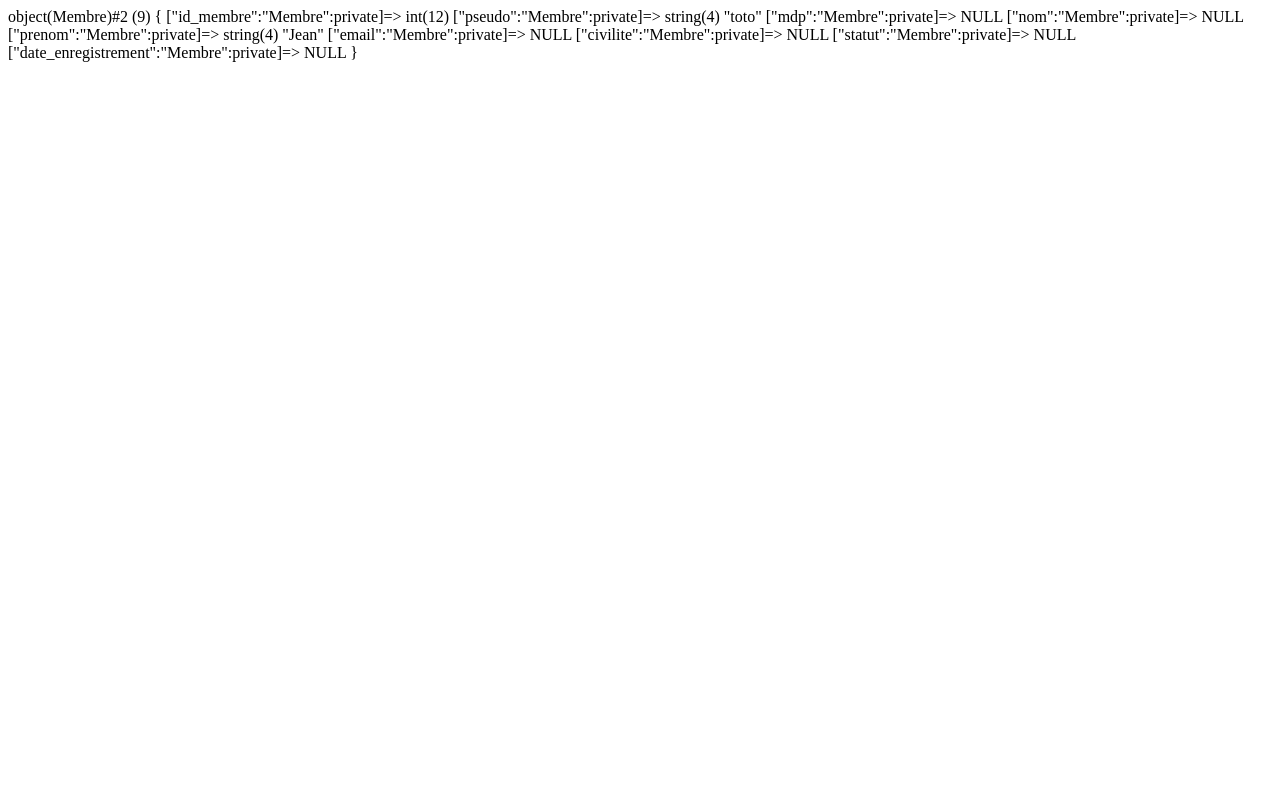
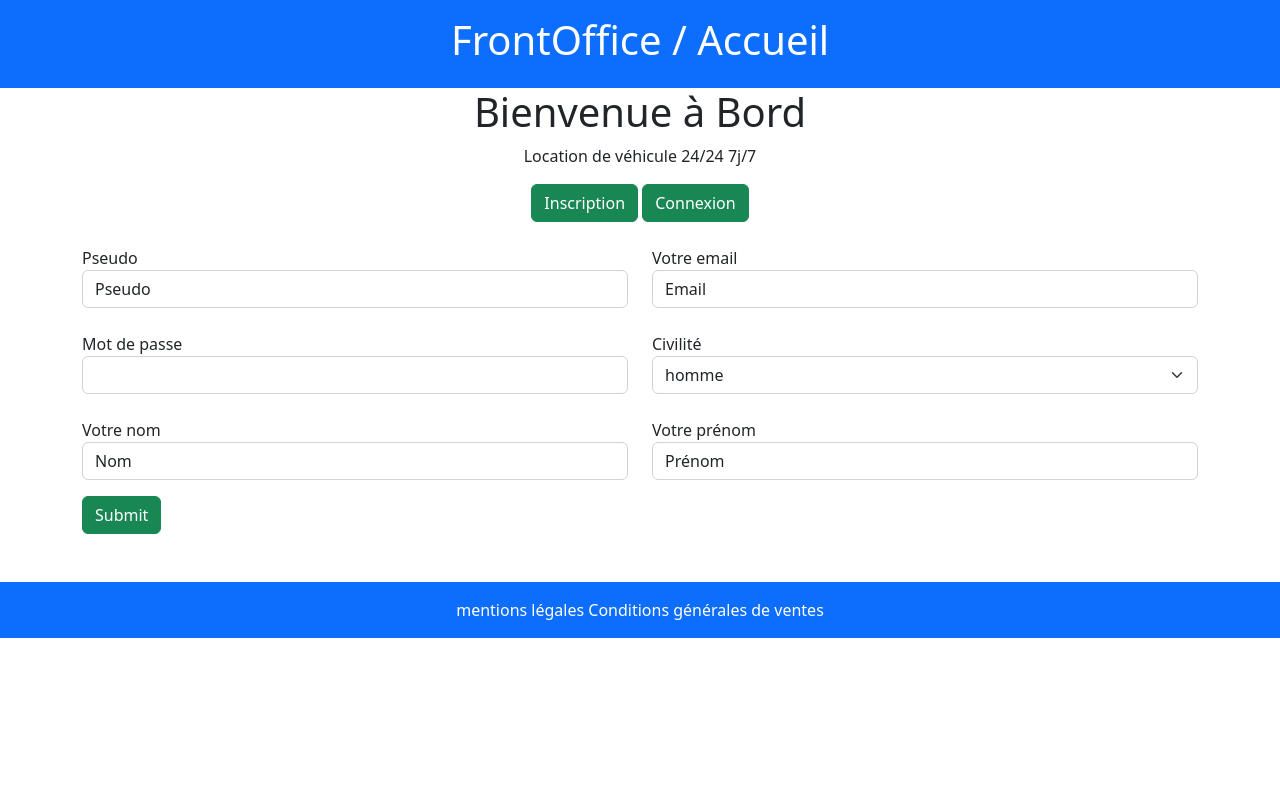
Before and after one commit to xsims77/projet_sira, a PHP site: page /?action=inscription in a window 1280 px wide. Run offline with PHP 8.4, Linux system fonts and the light colour scheme.

Commit message:
connexion membre en cours

```diff
--- /dev/null
+++ b/controller/AgenceController.php
@@ -0,0 +1,6 @@
+<?php
+
+class AgenceController
+{
+
+}
--- /dev/null
+++ b/controller/CommandeController.php
@@ -0,0 +1,6 @@
+<?php
+
+class CommandeController
+{
+
+}
--- /dev/null
+++ b/controller/MembreController.php
@@ -0,0 +1,46 @@
+<?php
+
+class MembreController
+{
+    public function membreAction()
+    {
+        $membreMdl = new MembreModel();
+
+        if(isset($_GET['action']))
+        {
+            $action = $_GET['action'];
+            if($action == "inscription")
+            {
+                include "views/user/inscription.phtml";
+                if(isset($_POST['pseudo']))
+                {
+                    extract($_POST);
+                    // var_dump($_POST);
+
+                    $membre = new Membre(0, $pseudo, $mdp, $nom, $prenom, $email, $civilte, null, null);
+
+                    $membreMdl->inserer($membre);
+
+                    header("location: ?action=connexion");
+                }
+
+            }else if($action == "connexion")
+            {
+                include "views/user/connexion.phtml";
+
+                if ( isset($_POST['pseudo']) )
+                {
+                    $membre = $membreMdl->connexion($_POST['pseudo'],$_POST['mdp']);
+                    if ( $membre->getStatut() == 1 )
+                    {
+                        // var_dump('coucou'); die();
+                        include "views/admin/admin.phtml";
+                    }
+                }
+
+            }
+
+        }
+
+    }
+}
--- /dev/null
+++ b/controller/VehiculeControlleur.php
@@ -0,0 +1,6 @@
+<?php
+
+class VehiculeController
+{
+
+}
--- a/entities/Membre.php
+++ b/entities/Membre.php
@@ -8,24 +8,38 @@ class Membre{
     private $nom;
     private $prenom;
     private $email;
-     private $civilite;
+    private $civilte;
     private $statut;
     private $date_enregistrement;
 
-     public function __construct($data = []){
+    public function __construct($id_membre, $pseudo, $mdp, $nom, $prenom, $email, $civilte, $statut, $date_enregistrement)
+    {
+          $this->id_membre = $id_membre;
+          $this->pseudo = $pseudo;
+          $this->mdp = $mdp;
+          $this->nom = $nom;
+          $this->prenom = $prenom;
+          $this->email = $email;
+          $this->civilte = $civilte;
+          $this->statut = $statut;
+          $this->date_enregistrement = $date_enregistrement;
 
-          foreach($data as $key => $value){
-               //création de la methode set...
-               $methode  = "set" . ucfirst(  $key ) ;
-
-               //teste si le setter existe
-               if( method_exists($this, $methode) ){
-                    //appel du setter et en paramètre la valeur ($value)
-                    $this->$methode($value);
-               }
     }
 
-     }
+//     public function __construct($data = []){
+
+//           foreach($data as $key => $value){
+//                //création de la methode set...
+//                $methode  = "set" . ucfirst(  $key ) ;
+
+//                //teste si le setter existe
+//                if( method_exists($this, $methode) ){
+//                     //appel du setter et en paramètre la valeur ($value)
+//                     $this->$methode($value);
+//                }
+//           }
+
+//      }
 
 
 
@@ -138,19 +152,19 @@ class Membre{
      }
 
      /**
-      * Get the value of civilite
+      * Get the value of civilte
       */
-     public function getCivilite()
+     public function getCivilte()
      {
-          return $this->civilite;
+          return $this->civilte;
      }
 
      /**
-      * Set the value of civilite
+      * Set the value of civilte
       */
-     public function setCivilite($civilite): self
+     public function setCivilte($civilte): self
      {
-          $this->civilite = $civilite;
+          $this->civilte = $civilte;
 
           return $this;
      }
--- a/index.php
+++ b/index.php
@@ -1,14 +1,25 @@
 <?php
+session_start();
 
 include "entities/Membre.php";
 
-$post = [
-     "id_membre" =>12,
-     "pseudo"    => "toto",
-     "prenom"    => "Jean",
-     "machin"    => 450
-];
+include "model/ModelGenerique.php";
 
-$m = new Membre($post);
+include "model/MembreModel.php";
 
-var_dump($m);
+include "controller/MembreController.php";
+
+include "views/header.phtml";
+include "views/home.phtml";
+
+$membre = new MembreController();
+
+$membre->membreAction();
+
+
+
+
+
+
+
+include "views/footer.phtml";
--- /dev/null
+++ b/model/MembreModel.php
@@ -0,0 +1,38 @@
+<?php
+
+class MembreModel extends ModelGenerique
+{
+    public function inserer($membre)
+    {
+        $query = "INSERT INTO membre (pseudo, mdp, nom, prenom, email, civilte, statut, date_enregistrement) VALUES(:pseudo, :mdp, :nom, :prenom, :email, :civilte, 0, now())";
+
+        $this->executeRequete($query,[
+            "pseudo"    => $membre->getPseudo(),
+            "mdp"       => password_hash($membre->getMdp(),PASSWORD_DEFAULT),
+            "nom"       => $membre->getNom(),
+            "prenom"    => $membre->getPrenom(),
+            "email"     => $membre->getEmail(),
+            "civilte"   => $membre->getCivilte()
+        ]);
+    }
+
+    public function connexion($pseudo, $password)
+    {
+        $stmt = $this->executeRequete("SELECT * FROM membre WHERE pseudo =:pseudo", ["pseudo" =>$pseudo]);
+
+        if ( $stmt->rowCount() !=0 )
+        {
+            $res = $stmt->fetch();
+
+            if (password_verify($password, $res['mdp']))
+            {
+                extract($res);
+
+                return new Membre($id_membre, $pseudo, $mdp, $nom, $prenom, $email, $civilte, $statut, $date_enregistrement);
+            }
+        }
+        return null;
+    }
+
+
+}
--- /dev/null
+++ b/model/ModelGenerique.php
@@ -0,0 +1,23 @@
+<?php
+
+abstract class ModelGenerique
+{
+    protected $pdo;
+
+    public function __construct()
+    {
+        $this->pdo = new PDO("mysql:host=127.0.0.1;dbname=projet_sira", "root", "", [
+            PDO::ATTR_DEFAULT_FETCH_MODE => PDO::FETCH_ASSOC,
+            PDO::ATTR_ERRMODE => PDO::ERRMODE_EXCEPTION
+       ]);
+    }
+
+    public function executeRequete($query, $params = [])
+    {
+        $stmt = $this->pdo->prepare($query);
+
+        $stmt->execute($params);
+
+        return $stmt;
+    }
+}
--- /dev/null
+++ b/views/admin/admin.phtml
@@ -0,0 +1 @@
+<h2>Vous êtes sur la page admin </h2>
--- /dev/null
+++ b/views/footer.phtml
@@ -0,0 +1,5 @@
+</main>
+<footer class="bg-primary text-white text-center p-3 mt-5">
+    <a href="" class="text-white text-decoration-none">mentions légales</a>
+    <a href="" class="text-white text-decoration-none">Conditions générales de ventes</a>
+</footer>
--- /dev/null
+++ b/views/header.phtml
@@ -0,0 +1,19 @@
+<!DOCTYPE html>
+<html lang="en">
+<head>
+     <meta charset="UTF-8">
+     <meta http-equiv="X-UA-Compatible" content="IE=edge">
+     <meta name="viewport" content="width=device-width, initial-scale=1.0">
+     <link rel="stylesheet" href="https://cdn.jsdelivr.net/npm/bootstrap@5.2.3/dist/css/bootstrap.min.css" integrity="sha384-rbsA2VBKQhggwzxH7pPCaAqO46MgnOM80zW1RWuH61DGLwZJEdK2Kadq2F9CUG65" crossorigin="anonymous">
+
+     <link rel="stylesheet" href="https://cdnjs.cloudflare.com/ajax/libs/font-awesome/6.4.0/css/all.min.css" integrity="sha512-iecdLmaskl7CVkqkXNQ/ZH/XLlvWZOJyj7Yy7tcenmpD1ypASozpmT/E0iPtmFIB46ZmdtAc9eNBvH0H/ZpiBw==" crossorigin="anonymous" referrerpolicy="no-referrer" />
+     <title>Blog</title>
+</head>
+<body>
+    <header class="bg-primary text-center p-3">
+
+        <a href="" class="text-white text-decoration-none" ><h1>FrontOffice / Accueil</h1></a>
+        <!-- <a href="" class="text-white text-decoration-none" ><h1>BackOffice / Membre</h1></a> -->
+    </header>
+
+    <main class="container">
--- /dev/null
+++ b/views/home.phtml
@@ -0,0 +1,12 @@
+<div class="text-center">
+<h1>Bienvenue à Bord</h1>
+
+<div>
+    <p>Location de véhicule 24/24 7j/7</p>
+</div>
+
+    <div>
+    <a href="?action=inscription" class="btn btn-success" >Inscription</a>
+    <a href="?action=connexion" class="btn btn-success">Connexion</a>
+    </div>
+    </div>
--- /dev/null
+++ b/views/user/inscription.phtml
@@ -0,0 +1,40 @@
+
+    <form action="" method="post">
+        <div class="row">
+            <div class="col-6 mt-4">
+                <label for="pseudo">Pseudo</label>
+                <input type="text" name="pseudo" class="form-control" value="Pseudo">
+            </div>
+            <div class="col-6 mt-4">
+                <label for="email">Votre email</label>
+                <input type="email" name="email" class="form-control" value="Email">
+            </div>
+            <div class="col-6 mt-4">
+                <label for="mdp">Mot de passe</label>
+                <input type="password" name="mdp" class="form-control" >
+            </div>
+            <div class="col-6 mt-4">
+                <label for="civilte">Civilité</label>
+                <select name="civilte" class="form-select">
+                    <option value="homme">homme</option>
+                    <option value="femme">femme</option>
+                </select>
+            </div>
+            <div class="col-6 mt-4">
+                <label for="nom">Votre nom</label>
+                <input type="text" name="nom" class="form-control" value="Nom">
+            </div>
+            <!-- <div class="col-6 mt-4">
+                <label for="statut">statut</label>
+                <select name="statut" class="form-select">
+                    <option value="membre">membre</option>
+                    <option value="admin">admin</option>
+                </select>
+            </div> -->
+            <div class="col-6 mt-4">
+                <label for="prenom">Votre prénom</label>
+                <input type="text" name="prenom" class="form-control" value="Prénom">
+            </div>
+        </div>
+        <input type="submit" class="btn btn-success mt-3">
+    </form>
```
Also changed, not shown: entities/Commande.php (+187 -0 lines), entities/Vehicule.php (+188 -0 lines), views/user/connexion.phtml (added, +13 -0 lines), model/AgenceModel.php (added), model/CommandeModel.php (added), model/VehiculeModel.php (added). Lines whose indentation alone changed are shown as unchanged.
